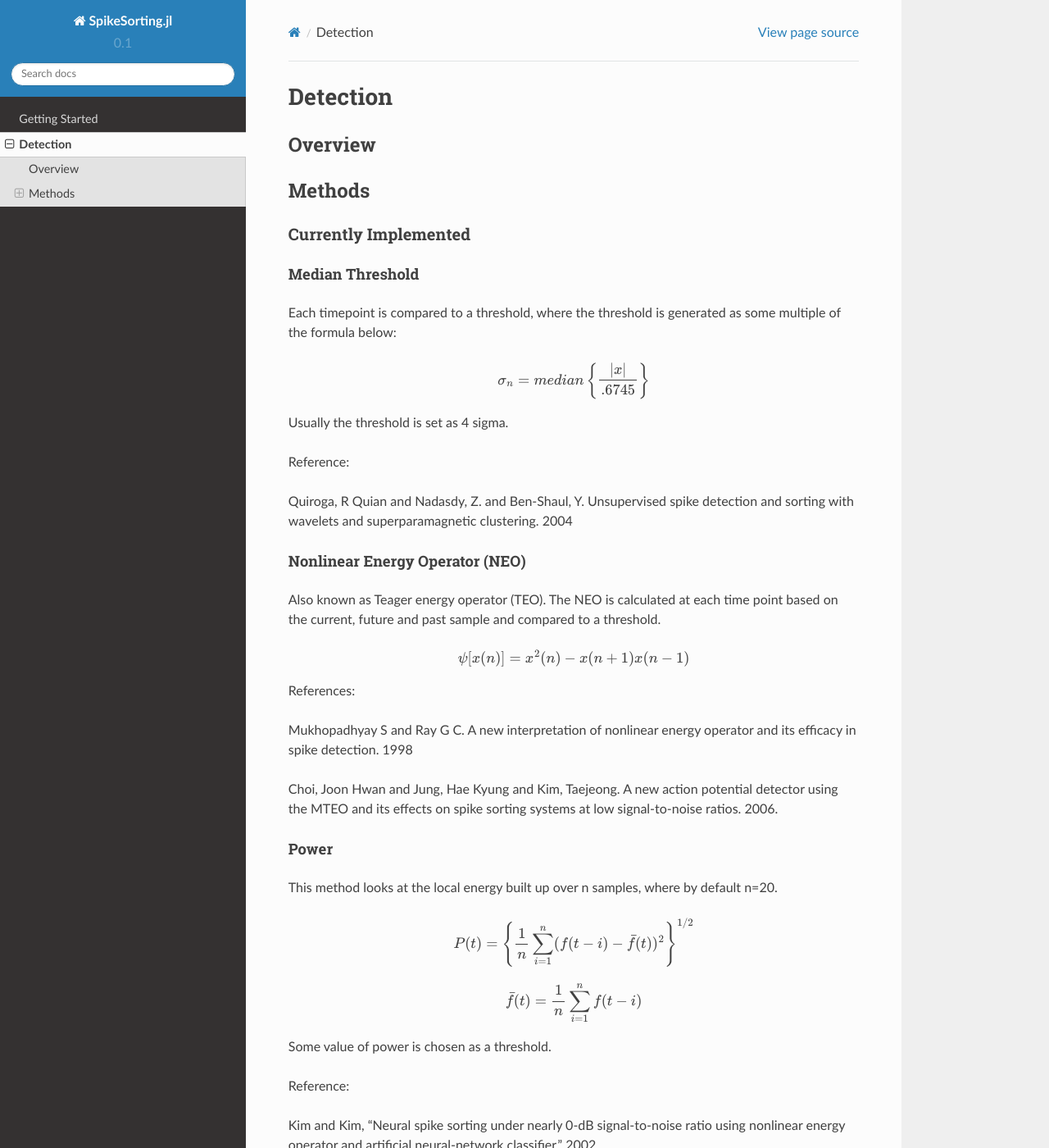
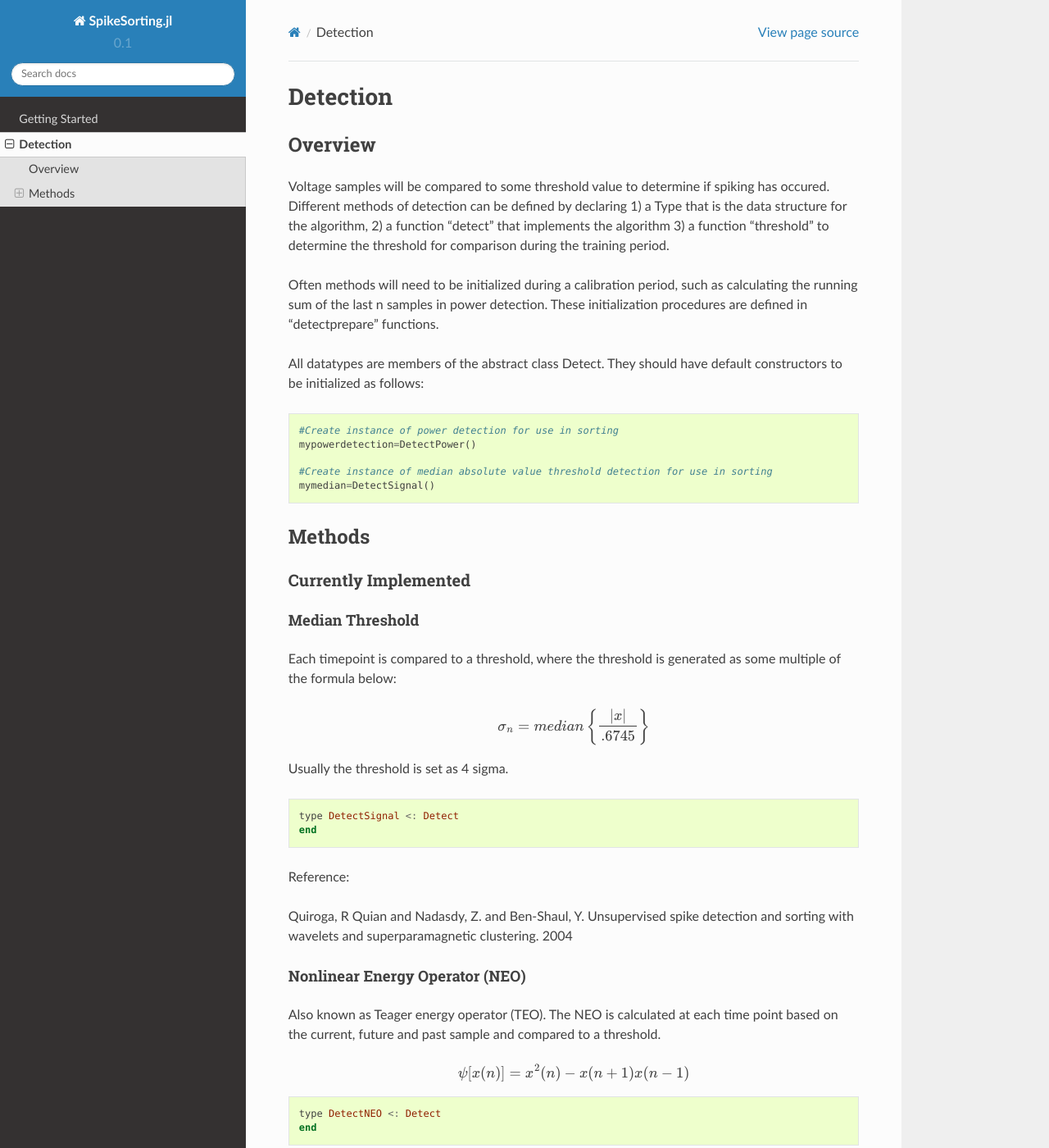
Before and after one commit to paulmthompson/SpikeSorting.jl, a Sphinx documentation site: the page built from docs/Detection.rst, in a window 1280 px wide and 1400 px high. Shown: the whole window at 82% size. Built offline with Sphinx 7.4.7 and the Read the Docs theme 2.0.0, drawn with Linux system fonts in a browser that asks for light colours; some of the changed text lies outside the part shown.

Commit message:
updated documentation

```diff
--- a/docs/Detection.rst
+++ b/docs/Detection.rst
@@ -7,8 +7,19 @@ Detection
 Overview
 *********
 
+Voltage samples will be compared to some threshold value to determine if spiking has occured. Different methods of detection can be defined by declaring 1) a Type that is the data structure for the algorithm, 2) a function "detect" that implements the algorithm 3) a function "threshold" to determine the threshold for comparison during the training period.
 
+Often methods will need to be initialized during a calibration period, such as calculating the running sum of the last n samples in power detection. These initialization procedures are defined in "detectprepare" functions.
 
+All datatypes are members of the abstract class Detect. They should have default constructors to be initialized as follows:
+
+.. code-block:: julia
+
+	#Create instance of power detection for use in sorting
+	mypowerdetection=DetectPower()
+
+	#Create instance of median absolute value threshold detection for use in sorting
+	mymedian=DetectSignal()
 
 
 ********
@@ -29,6 +40,11 @@ Each timepoint is compared to a threshold, where the threshold is generated as s
 
 Usually the threshold is set as 4 sigma.
 
+.. code-block:: julia
+
+	type DetectSignal <: Detect
+	end
+
 Reference:
 
 Quiroga, R Quian and Nadasdy, Z. and Ben-Shaul, Y. Unsupervised spike detection and sorting with wavelets and superparamagnetic clustering. 2004
@@ -40,6 +56,11 @@ Nonlinear Energy Operator (NEO)
 Also known as Teager energy operator (TEO). The NEO is calculated at each time point based on the current, future and past sample and compared to a threshold.
 
 .. math:: \psi [x(n)] = x^2(n) - x(n+1) x(n-1)
+
+.. code-block:: julia
+
+	type DetectNEO <: Detect
+	end
 
 References:
 
@@ -57,6 +78,14 @@ This method looks at the local energy built up over n samples, where by default
 .. math:: \bar{f}(t) = \frac{1}{n} \sum_{i=1}^n f(t-i)
 
 Some value of power is chosen as a threshold.
+
+.. code-block:: julia
+
+	type DetectPower <: Detect
+    		a::Int64 #sum of last n samples
+    		b::Int64 #sum of squares of last n samples
+    		c::Int64 #value of sample at t-n
+	end
 
 Reference:
 
--- a/docs/Getting_Started.rst
+++ b/docs/Getting_Started.rst
@@ -50,7 +50,7 @@ Most algorithms require some period of calibration, such as determining the appr
 Methods
 ==========
 
-Unlike Python or C++, Julia does have object oriented programming; instead multiple dispatch can be used to call unique implementions of a method for different data types.
+Unlike Python or C++, Julia does not have object oriented programming; instead multiple dispatch can be used to call unique implementions of a method for different data types.
 
 ************
 Parallelism
```
